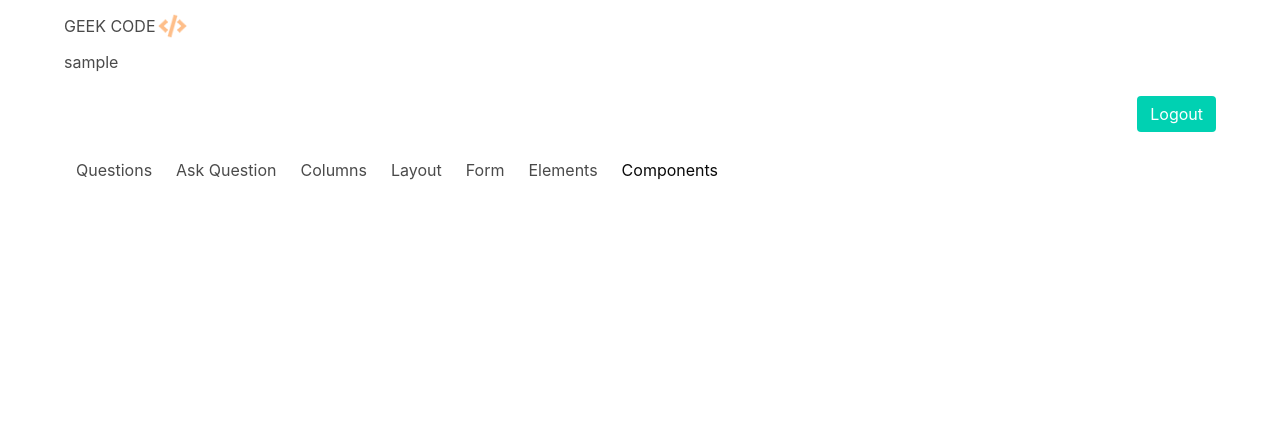
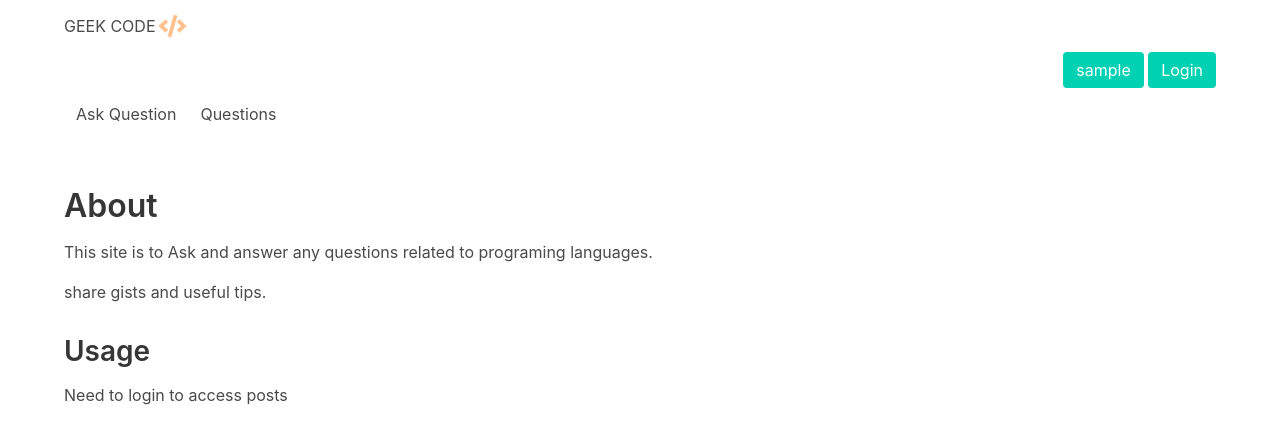
Before and after one commit to R3DDY97/CODE-BOOK, a Django app: page / in a window 1280 px wide. Shown: the top 444 px of the page. Run offline with Django 3.2, Linux system fonts and the light colour scheme; the visitor is signed in with stand-in values (Sample User, id 1); some libraries are stand-ins or nearby versions.

```diff
--- a/user/admin.py
+++ b/user/admin.py
@@ -1,7 +1,6 @@
 from django.contrib import admin
-from .models import Users, Registered, Question, Answer
+from .models import Question, Answer
 
-admin.site.register(Users)
-admin.site.register(Registered)
 admin.site.register(Question)
 admin.site.register(Answer)
+# admin.site.register(Gist)
--- a/user/templates/registration/base.html
+++ b/user/templates/registration/base.html
@@ -1,11 +1,10 @@
 {% load static %}
-
 <!DOCTYPE html>
 <html>
   <head>
     <meta charset="utf-8">
     <meta name="viewport" content="width=device-width, initial-scale=1">
-    <title>G33KC0DE</title>
+    <title>GEEK C0DE</title>
     <link rel="stylesheet" href="https://cdnjs.cloudflare.com/ajax/libs/bulma/0.7.1/css/bulma.min.css">
     <script defer src="https://use.fontawesome.com/releases/v5.0.7/js/all.js"></script>
   </head>
@@ -19,8 +18,8 @@
 	    <figure class="image is-576x480">
 	      <img src="{% static 'user/pics/code.png' %}" alt="">
 	    </figure>
+	  </a>
 
-	    </a>
 	  <a role="button" class="navbar-burger" aria-label="menu" aria-expanded="false">
 	    <span aria-hidden="true"></span>
 	    <span aria-hidden="true"></span>
@@ -29,3 +28,24 @@
 	</div>
       </nav>
     </div>
+
+
+    <div class ="container">
+      <div class="field is-grouped is-grouped-right">
+	<p class="control">
+
+	  {% if user.is_authenticated %}
+
+	  <a class="button is-primary" href="{% url 'profile' %}"> {{ user.username }} </a>
+	  <a class="button is-primary" href="{% url 'logout' %}">Login</a>
+
+	  {% else %}
+
+	  <a class="button is-primary" href="{% url 'login' %}">Login</a>
+	  <a class="button is-primary" href="{% url 'register' %}">Register</a>
+
+	  {% endif %}
+
+	</p>
+      </div>
+    </div>
--- a/user/templates/user/index.html
+++ b/user/templates/user/index.html
@@ -1,60 +1,35 @@
 {% include 'registration/base.html' %}
 
 <div class ="container">
+
   {% if user.is_authenticated %}
-  <p class="subtitle is-6">{{ user.username }} </p>
-  <div class="field is-grouped is-grouped-right">
-    <a type="button" class=" control button is-primary" href="{% url 'logout' %}">Logout</a>
-  </div>
-
 
   <nav class="navbar is-transparent">
     <div id="navbarExampleTransparentExample" class="navbar-menu "navbar-start"">
+
+      <a class="navbar-item" href="{% url 'question' %}">
+	Ask Question
+      </a>
+
       <a class="navbar-item" href="{% url 'questions' %}">
 	Questions
       </a>
-      <a class="navbar-item" href="{% url 'question' %}">
-	Ask Question
-      </a>
-      <a class="navbar-item" href="https://bulma.io/documentation/columns/basics/">
-	Columns
-      </a>
-      <a class="navbar-item" href="https://bulma.io/documentation/layout/container/">
-	Layout
-      </a>
-      <a class="navbar-item" href="https://bulma.io/documentation/form/general/">
-	Form
-      </a>
-      <hr class="navbar-divider">
-      <a class="navbar-item" href="https://bulma.io/documentation/elements/box/">
-	Elements
-      </a>
-      <a class="navbar-item is-active" href="https://bulma.io/documentation/components/breadcrumb/">
-	Components
-      </a>
+
     </div>
   </nav>
+</div>
 
-</div>
-{% else %}
-
-<div class="field is-grouped is-grouped-right">
-  <a type="button" class=" control button is-primary" href="{% url 'login' %}">login</a>
-  <a type="button" class=" control button is-primary" href="{% url 'register' %}">Register</a>
-</div>
-</div>
+{% endif %}
 
 
 <section class="section">
   <div class="container content">
     <h1>About</h1>
-    <p>This site is to share patterns and useful tips of programing languages. Ask and answer any questions related</p>
+    <p>This site is to Ask and answer any questions related to programing languages.</p>
+    <p>share gists and useful tips.</p>
     <h2>Usage</h2>
-    <p>Can use it as guest or login user</p>
+    <p>Need to login to access posts</p>
   </div>
 </section>
-
-{% endif %}
-
   </body>
 </html>
--- a/user/templates/user/questions.html
+++ b/user/templates/user/questions.html
@@ -5,11 +5,11 @@
 
 <div class="container card card-content">
   <div class="content">
-    <a href = "{% url 'answer' %}">
+    <a href = "{% url 'answer' qtn.id %}">
       <p class="title is-5">{{ qtn.id }}. {{ qtn.question }}</p>
     </a>
     <br>
-    <span><small> by</small>  {{ qtn.user }} on {{ qtn.date_added }} </span>
+    <span><small> by</small>  {{ user }} on {{ qtn.date_added }} </span>
     <span class="tag is-light">{{ qtn.language }}</span>
     <hr>
     <div class="content is-medium">{{ qtn.description }}
--- a/user/urls.py
+++ b/user/urls.py
@@ -9,8 +9,11 @@ urlpatterns = [
     path("register/", views.register, name="register"),
     path("question/", views.question, name="question"),
     path("questions/", views.questions, name="questions"),
-    path("answer/", views.answer, name="answer"),
+    path("answer_<qtn_id>/", views.answer, name="answer"),
     path("profile/", views.profile, name="profile"),
+    path("questioned/", views.questioned, name="questioned"),
+    path("answered/", views.answered, name="answered"),
+
     # path("gists/", views.gists, name="gists"),
     # path("create_gist/", views.create_gist, name="create_gist"),
     # path("gist_comments/", views.gist_comments, name="gist_comments"),
--- a/user/views.py
+++ b/user/views.py
@@ -10,6 +10,20 @@ from .forms import RegisterForm, QuestionForm, AnswerForm
 
 def index(request):
     return render(request, "user/index.html")
+
+
+def login(request):
+    return render(request, "registration/login.html")
+
+
+def logout(request):
+    return render(request, "registration/logout.html")
+
+
+def questions(request):
+    qtns = Question.objects.order_by("-date_added")
+    context = {"qtns": qtns}
+    return render(request, "user/questions.html", context)
 
 
 def register(request):
@@ -28,20 +42,6 @@ def register(request):
     return render(request, 'registration/register.html', context)
 
 
-def login(request):
-    return render(request, "registration/login.html")
-
-
-def logout(request):
-    return render(request, "registration/logout.html")
-
-
-def questions(request):
-    qtns = Question.objects.order_by("-date_added")
-    context = {"qtns": qtns}
-    return render(request, "user/questions.html", context)
-
-
 # def gists(request):
 #     gists_posted = Gist.objects.order_by("-date_added")
 #     context = {"gists_posted": gists_posted}
@@ -49,7 +49,21 @@ def questions(request):
 
 
 def profile(request):
-    return render(request, "user/profile.html")
+    user_qtns = Question.objects.filter(login_user=request.user)
+    context = {"user_qtns": user_qtns}
+    return render(request, "user/profile.html", context)
+
+
+def questioned(request):
+    user_qtns = Question.objects.filter(login_user=request.user)
+    context = {"user_qtns": user_qtns}
+    return render(request, "user/questioned.html", context)
+
+
+def answered(request):
+    user_answered = Answer.objects.filter(login_user=request.user)
+    context = {"user_answered": user_answered}
+    return render(request, "user/answered.html", context)
 
 
 def question(request):
@@ -57,7 +71,7 @@ def question(request):
     print(form.is_valid())
     if request.method == 'POST' and form.is_valid():
         questn = form.save(commit=False)
-        questn.user = request.user
+        questn.login_user = request.user.username
         questn.save()
         return redirect("questions")
     else:
@@ -66,18 +80,25 @@ def question(request):
     return render(request, 'user/question.html', context)
 
 
-def answer(request):
+def answer(request, qtn_id):
     form = AnswerForm(request.POST)
     print(form.is_valid())
     if request.method == 'POST' and form.is_valid():
         ans = form.save(commit=False)
-        ans.user = request.user
+        ans.login_user = request.user.username
+        ans.qtn_id = qtn_id
         ans.save()
-        return redirect("answer")
+        return redirect("answer", qtn_id)
     else:
-        ans = Answer.objects.order_by("-date_added")
+        qtn_asked = Question.objects.get(id=qtn_id)
+        print(qtn_asked)
+        context = {"qtn": qtn_asked, "form": form}
+        try:
+            ans = list(Answer.objects.filter(qtn_id=qtn_id))
+            context.update({"answered": ans})
+        except Answer.DoesNotExist:
+            pass
         form = AnswerForm()
-        context = {"answered": ans, "form": form}
     return render(request, 'user/answer.html', context)
 
 
```
Also changed, not shown: user/forms.py (+35 -4 lines), user/models.py (+40 -33 lines), user/templates/user/answer.html (+9 -5 lines), user/templates/user/profile.html (+6 -7 lines). Lines whose indentation alone changed are shown as unchanged.
